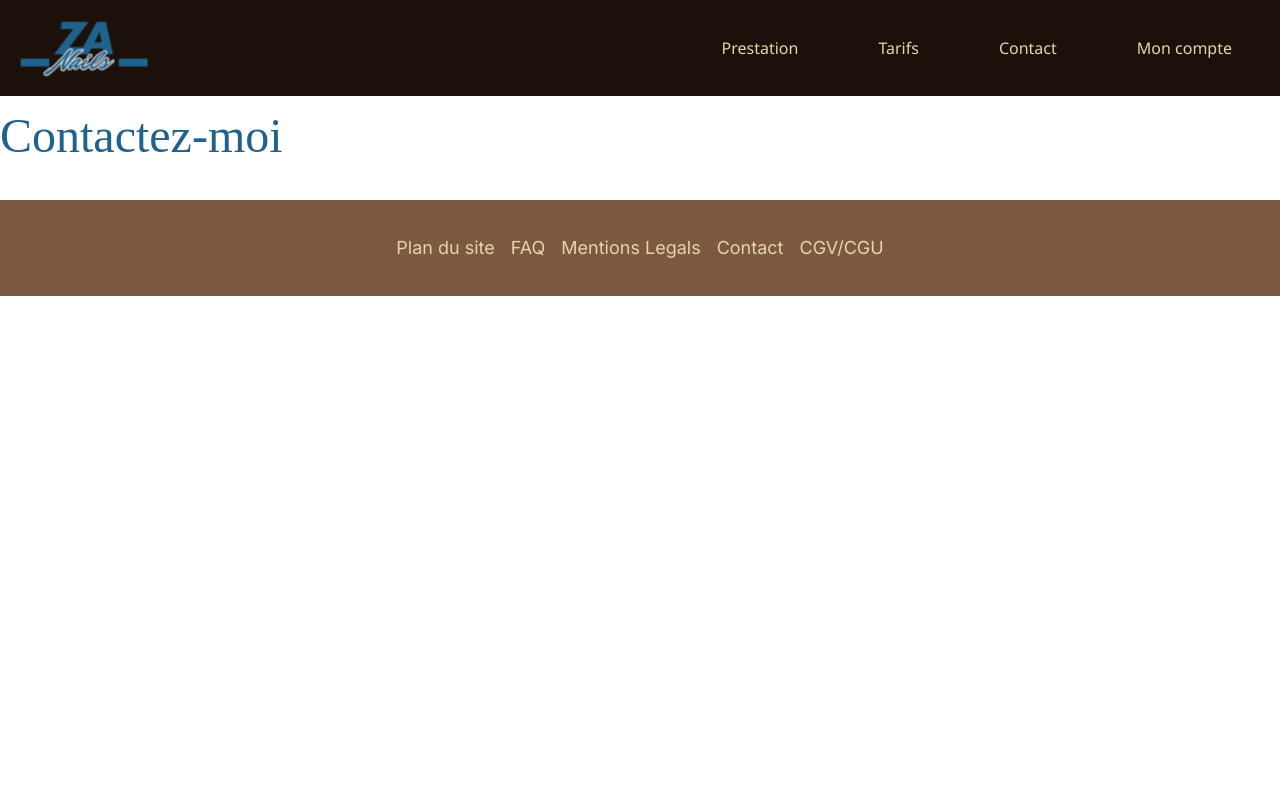
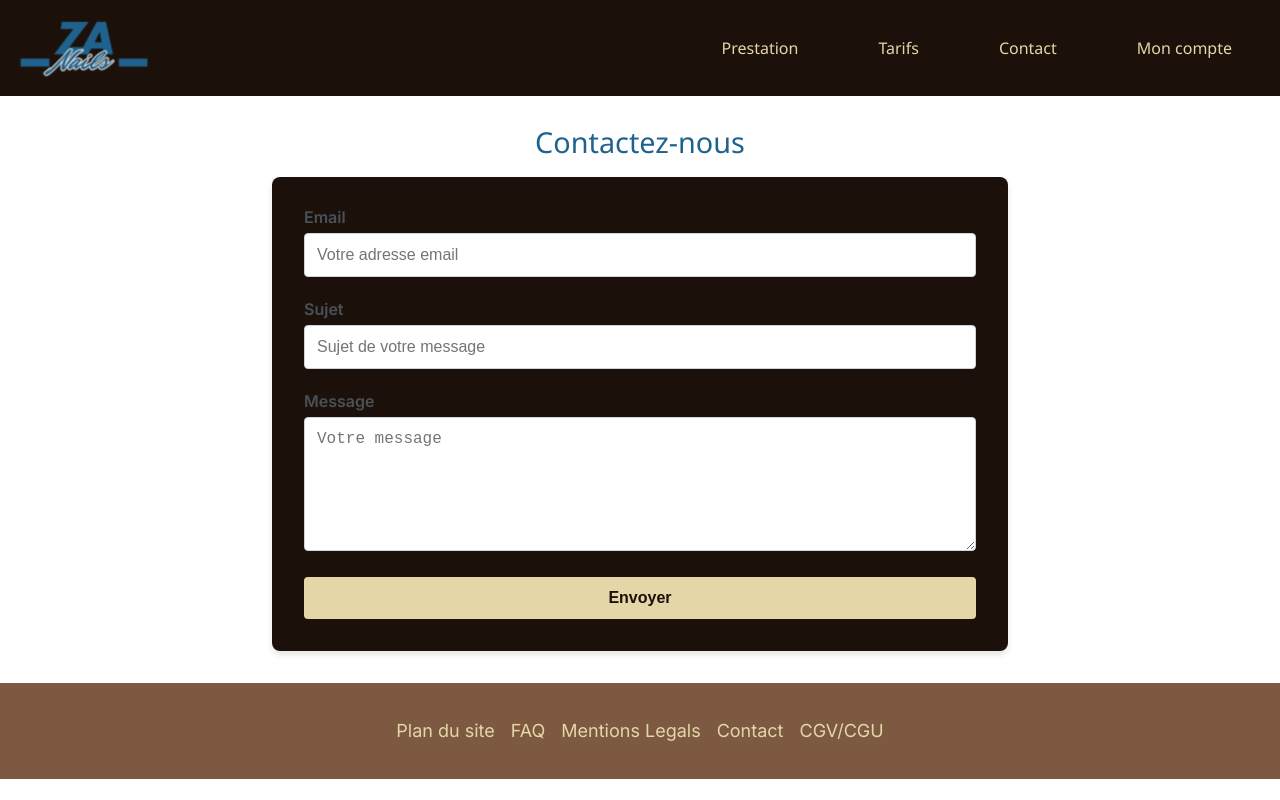
Before and after one commit to ikezadri/za.nails, a React (Vite) app in the folder code/client/: page /contact in a window 1280 px wide. Built offline with nearby package versions, Linux system fonts and the light colour scheme.

Commit message:
page contact

```diff
--- a/code/client/src/assets/css/admin.modelList.module.css
+++ b/code/client/src/assets/css/admin.modelList.module.css
@@ -1,17 +1,17 @@
 .conteneur {
 	padding: 20px;
-	font-family: 'Segoe UI', sans-serif;
+	font-family: 'Inter',serif;
 	background-color: #f9fafb;
 }
 
 .titre {
-	color: #1d4ed8;
+	color: var(--bleu);
 	font-size: 2rem;
 	margin-bottom: 20px;
 }
 
 .link {
-	color: #2563eb;
+	color: var(--bleu);
 	text-decoration: none;
 	font-weight: 600;
 }
--- /dev/null
+++ b/code/client/src/assets/css/contact.module.css
@@ -0,0 +1,102 @@
+.container {
+    max-width: 800px;
+    margin: 0 auto;
+    padding: 2rem;
+    font-family: Inter, sans-serif;
+  }
+
+  h2 {
+    color: var(--bleu);
+    text-align: center;
+    margin-bottom: 2rem;
+    font-size: 1.8rem;
+  }
+
+  .message {
+    background-color: #f8d7da;
+    color: var(--bleu);
+    padding: 1rem;
+    border-radius: 5px;
+    margin-bottom: 1.5rem;
+    text-align: center;
+  }
+
+  .message.success {
+    background-color: #d4edda;
+    color: #155724;
+  }
+
+  .form {
+    background-color: var(--marronf);
+    padding: 2rem;
+    border-radius: 8px;
+    box-shadow: 0 4px 6px rgba(0, 0, 0, 0.1);
+  }
+
+  .field {
+    margin-bottom: 1.5rem;
+  }
+
+  label {
+    display: block;
+    margin-bottom: 0.5rem;
+    font-weight: 600;
+    color: #495057;
+  }
+
+  input,
+  textarea {
+    width: 100%;
+    padding: 0.75rem;
+    border: 1px solid #ced4da;
+    border-radius: 4px;
+    font-size: 1rem;
+    transition: border-color 0.2s;
+  }
+
+  input:focus,
+  textarea:focus {
+    border-color: #80bdff;
+    outline: none;
+    box-shadow: 0 0 0 0.2rem rgba(0, 123, 255, 0.25);
+  }
+
+  small {
+    display: block;
+    color: #dc3545;
+    margin-top: 0.25rem;
+    font-size: 0.875rem;
+  }
+
+  .submitButton {
+    display: block;
+    width: 100%;
+    padding: 0.75rem;
+    background-color: var(--vanille);
+    color: var(--marronf);
+    border: none;
+    border-radius: 4px;
+    font-size: 1rem;
+    font-weight: 600;
+    cursor: pointer;
+  }
+
+  .submitButton:hover {
+    background-color: var(--bleu);
+    color: var(--marronf);
+  }
+
+  .submitButton:focus {
+    outline: none;
+    box-shadow: 0 0 0 0.2rem rgba(0, 123, 255, 0.5);
+  }
+
+  @media (max-width: 768px) {
+    .container {
+      padding: 1rem;
+    }
+
+    .form {
+      padding: 1.5rem;
+    }
+  }
--- a/code/client/src/page/ContactPage.tsx
+++ b/code/client/src/page/ContactPage.tsx
@@ -1,13 +1,117 @@
-import styles from "../assets/css/contactpage.module.css"
+import { useForm } from "react-hook-form";
+import styles from "../assets/css/contact.module.css";
+import { useState } from "react";
+import { useNavigate } from "react-router-dom";
+import type Contact from "../model/contact";
+import ContactAPI from "../service/contact_api";
+import Notice from "../component/common/Notice";
 
 const ContactPage = () => {
-	return (
-    <>
-    <div className={styles["page-contact"]}>
-        <h1>Contactez-moi</h1>
-    </div>
+    const [message, setMessage] = useState<string>();
+    const navigate = useNavigate();
 
-    </>
+    // Configuration du formulaire de contact
+    const {
+        handleSubmit,
+        register,
+        formState: { errors },
+        reset
+    } = useForm<Contact>();
+
+    // Fonction de soumission du formulaire
+    const onSubmit = async (values: Contact) => {
+        console.log("Contact:", values);
+
+        try {
+            // Requête HTTP
+            const request = await new ContactAPI().insert(values);
+            console.log(request);
+
+            if ([200, 201].indexOf(request.status) > -1) {
+                setMessage("Votre message a été envoyé avec succès!");
+                // Réinitialiser le formulaire
+                reset();
+                // Redirection après 2 secondes
+                setTimeout(() => {
+                    navigate("/");
+                }, 2000);
+            } else {
+                setMessage("Erreur lors de l'envoi du message - Veuillez réessayer");
+            }
+        } catch (error) {
+            console.error("Erreur lors de l'envoi du message:", error);
+            setMessage("Erreur lors de l'envoi du message - Veuillez réessayer");
+        }
+    };
+
+    return (
+        <div className={styles.container}>
+            <h2>Contactez-nous</h2>
+
+            {message && <div className={styles.message}>{message}</div>}
+            <Notice />
+
+            <form onSubmit={handleSubmit(onSubmit)} className={styles.form}>
+                <div className={styles.field}>
+                    <label htmlFor="email">Email</label>
+                    <input
+                        type="email"
+                        id="email"
+                        {...register("email", {
+                            required: "Veuillez saisir votre email",
+                            pattern: {
+                                value: /^[A-Z0-9._%+-]+@[A-Z0-9.-]+\.[A-Z]{2,}$/i,
+                                message: "Adresse email invalide"
+                            }
+                        })}
+                        placeholder="Votre adresse email"
+                    />
+                    <small>{errors.email?.message}</small>
+                </div>
+
+                <div className={styles.field}>
+                    <label htmlFor="subject">Sujet</label>
+                    <input
+                        type="text"
+                        id="subject"
+                        {...register("subject", {
+                            required: "Veuillez préciser un sujet",
+                            minLength: {
+                                value: 3,
+                                message: "Le sujet doit contenir au moins 3 caractères"
+                            }
+                        })}
+                        placeholder="Sujet de votre message"
+                    />
+                    <small>{errors.subject?.message}</small>
+                </div>
+
+                <div className={styles.field}>
+                    <label htmlFor="message">Message</label>
+                    <textarea
+                        id="message"
+                        {...register("message", {
+                            required: "Veuillez saisir votre message",
+                            minLength: {
+                                value: 10,
+                                message: "Votre message doit contenir au moins 10 caractères"
+                            },
+                            maxLength: {
+                                value: 500,
+                                message: "Votre message ne doit pas dépasser 500 caractères"
+                            }
+                        })}
+                        placeholder="Votre message"
+                        rows={6}
+                    />
+                    <small>{errors.message?.message}</small>
+                </div>
+
+                <button type="submit" className={styles.submitButton}>
+                    Envoyer
+                </button>
+            </form>
+        </div>
     );
 };
 
--- /dev/null
+++ b/code/client/src/service/contact_api.ts
@@ -0,0 +1,33 @@
+import type Contact from "../model/contact";
+
+class ContactAPI{
+    private route = 'contact'
+
+    public SelectAll = async () => {
+        const request = new Request (`${import.meta.env.VITE_API_URL}/contact`);
+        const response = await fetch(request);
+        return response.json();
+    };
+
+    public selectOne = async (id: number) => {
+        const request = new Request(`${import.meta.env.VITE_API_URL}/${this.route}/${id}`);
+        const response = await fetch(request);
+        return response.json();
+      };
+
+    public insert = async (data: Partial<Contact>) => {
+        const request = new Request(`${import.meta.env.VITE_API_URL}/contact`, {
+            method: 'POST',
+            headers: {
+                // Type de contenu : le json
+                "Content-Type" : 'application/json'
+            },
+            // Envoyer donnÃ© sans fichier
+            body: JSON.stringify(data),
+        });
+        const response = await fetch(request);
+        return response.json();
+      };
+}
+
+export default ContactAPI;
```
Also changed, not shown: 1 other file (tests, documents, lock files or other folders).
